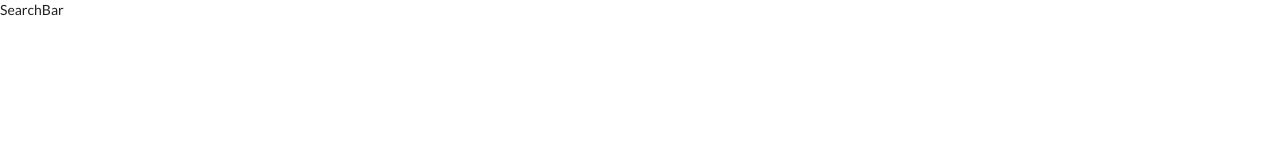
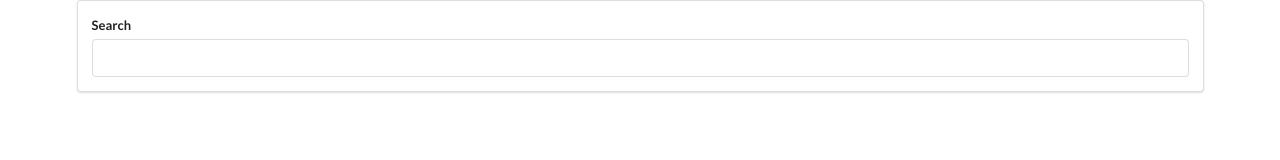
Before and after one commit to blakerscott/React-Youtube-Client, a React (Create React App) app: page / in a window 1280 px wide. Shown: the top 160 px of the page. Built offline with nearby package versions, Linux system fonts and the light colour scheme.

Commit message:
add state and event handler to SearchBar

```diff
--- a/src/components/App.js
+++ b/src/components/App.js
@@ -4,7 +4,7 @@ import SearchBar from './SearchBar';
 class App extends React.Component {
   render() {
     return (
-      <div>
+      <div className="ui container">
         <SearchBar />
       </div>
     );
--- a/src/components/SearchBar.js
+++ b/src/components/SearchBar.js
@@ -1,8 +1,23 @@
 import React from 'react';
 
 class SearchBar extends React.Component {
+    state = { term: ''};
+
     render () {
-        return <div>SearchBar</div>;
+        return (
+        <div className="search-bar ui segment">
+          <form className="ui form">
+            <div className="field">
+              <label>Search</label>
+              <input
+                type="text"
+                value={this.state.term}
+                onChange={e => this.setState({ term: e.target.value })}
+                />
+            </div>
+          </form>
+        </div>
+      );
     }
 }
 
```
